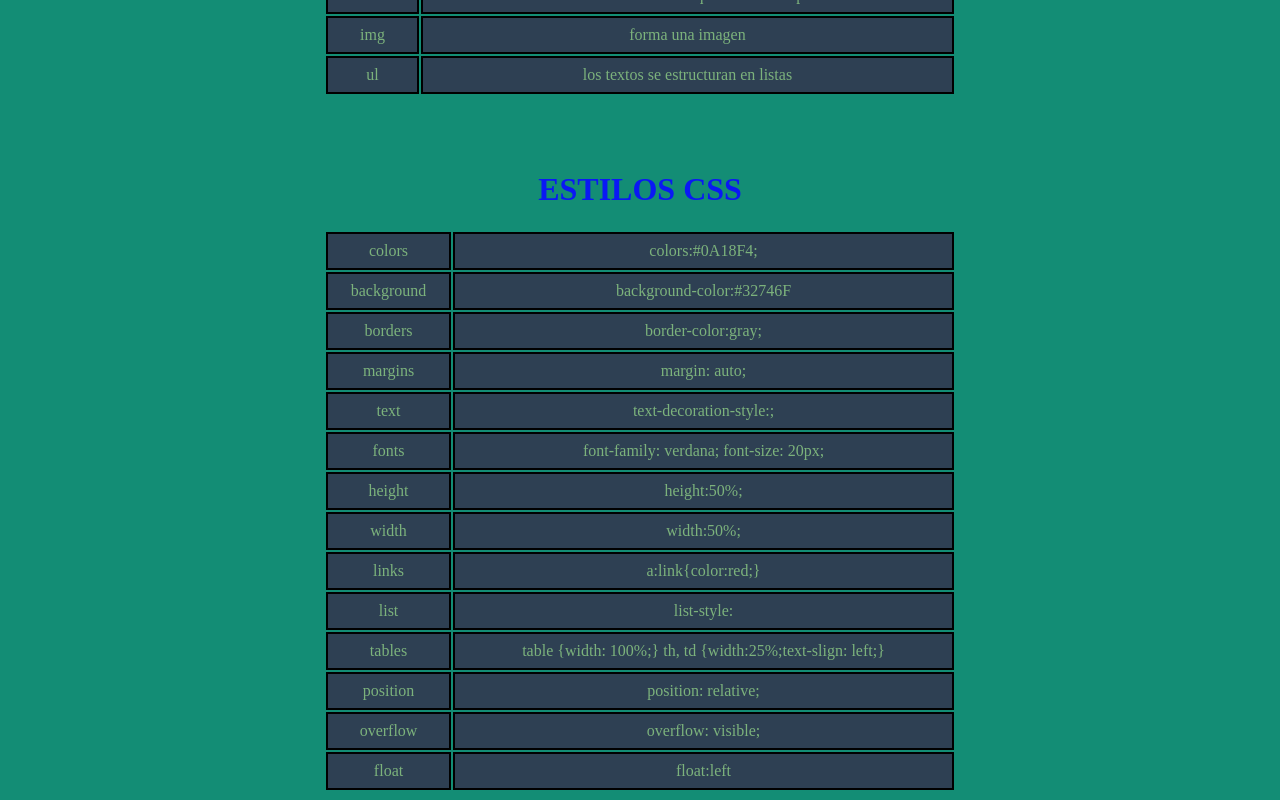
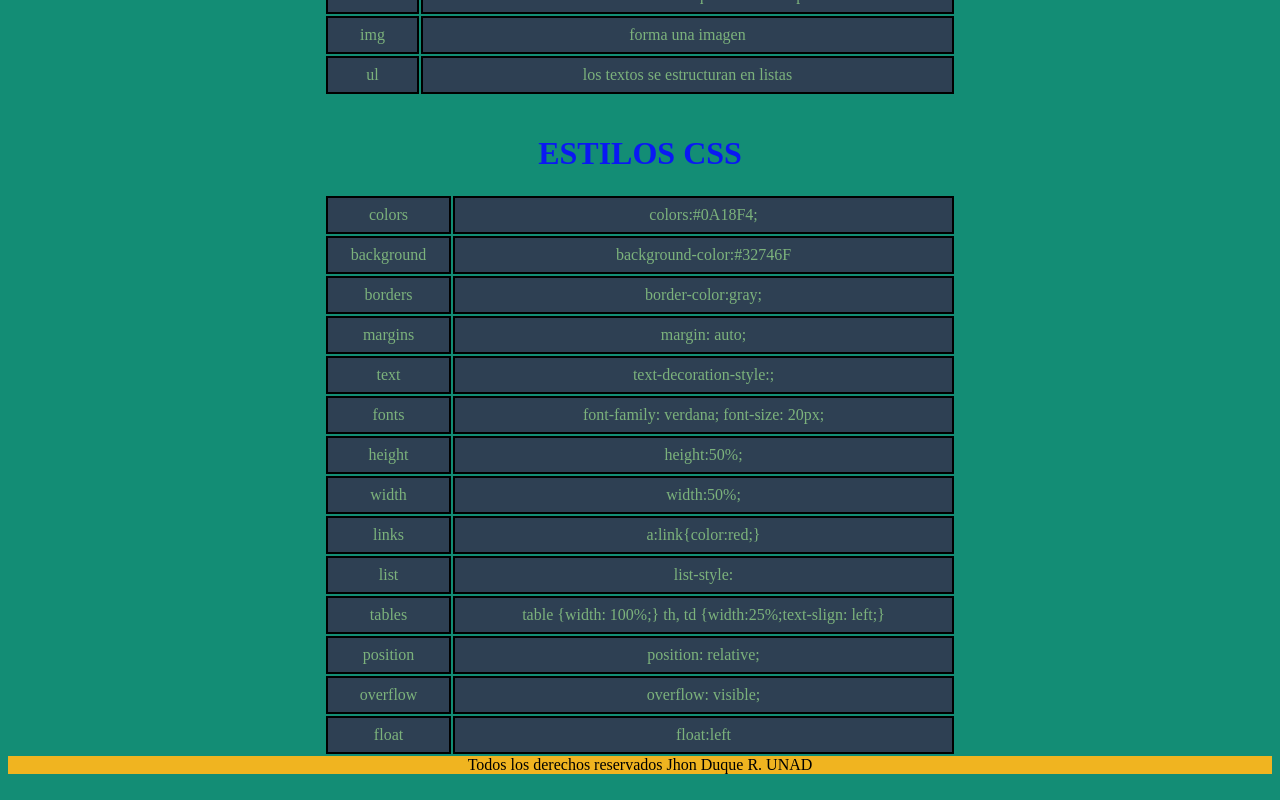
Before and after one commit to sirduque/pretarea, a plain HTML site: page index.html in a window 1280 px wide. Shown: the part 741-1541 px from the top of the page. Drawn offline with Linux system fonts and the light colour scheme.

Commit message:
creaciondel footer

```diff
--- a/index.html
+++ b/index.html
@@ -35,8 +35,14 @@ h2 {
 
 
 h1 {
-  color: #0A18F4 ;
+  color: #0A18F4;
   text-align: center;
+}
+
+footer {
+  max-width: 100%;
+  text-align: center;
+  background-color: #F0B420
 }
 
 p {
@@ -71,7 +77,7 @@ td, th {
 </div>
 
 <h2>
-<p>NOMBRE: jhon fredy duque R</p>
+<p>NOMBRE: Jhon Fredy Duque R</p>
 <P>GRUPO: 301127_31</P>
 <P>CEDULA: 18614936</P>
 <P>SKYPE: hipomenes6</P>
@@ -135,7 +141,7 @@ td, th {
 
 </table>
 
-<br><br><br>
+<br>
 <table>
   <h1>ESTILOS CSS</h1>
   <tr>
@@ -211,5 +217,6 @@ td, th {
 </tr>
 </table>
 
+<footer>Todos los derechos reservados Jhon Duque R. UNAD</footer>
 </body>
 </html>
```
